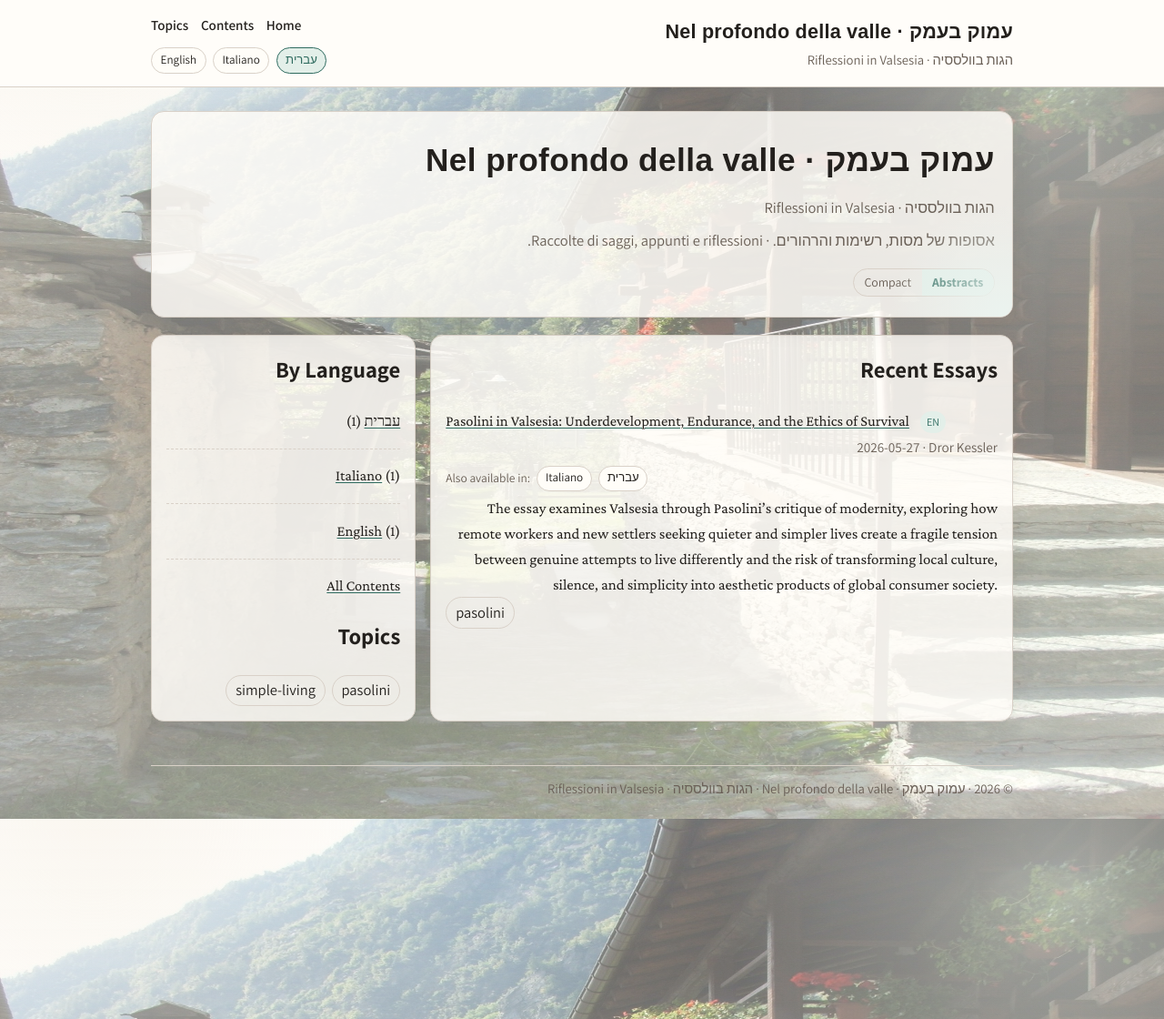
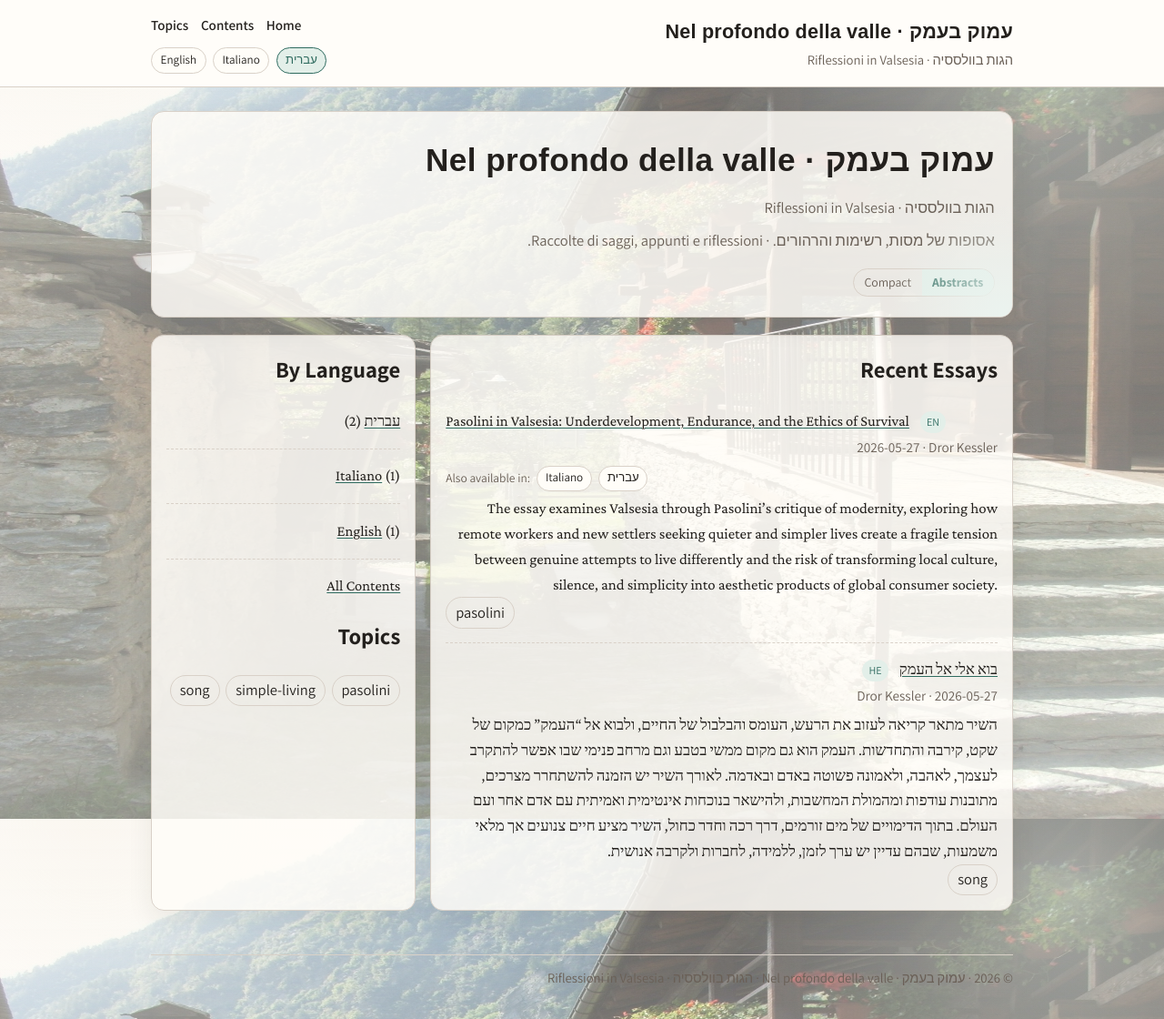
Before and after one commit to dror27/valsesia, a Jekyll site: the page built from index.md, in a window 1280 px wide and 1120 px high. Shown: the whole window at 91% size. Built offline with Jekyll 4.4.1, drawn with Linux system fonts in a browser that asks for light colours; some web fonts are replaced.

Commit message:
song added

```diff
--- /dev/null
+++ b/_essays_he/come_to_me_to_the_valley.md
@@ -0,0 +1,60 @@
+---
+title: "בוא אלי אל העמק"
+date: 2026-05-27
+summary: "שיר כמיהה אל מי שאני בעמק"
+long_summary: "השיר מתאר קריאה לעזוב את הרעש, העומס והבלבול של החיים, ולבוא אל “העמק” כמקום של שקט, קירבה והתחדשות. העמק הוא גם מקום ממשי בטבע וגם מרחב פנימי שבו אפשר להתקרב לעצמך, לאהבה, ולאמונה פשוטה באדם ובאדמה. לאורך השיר יש הזמנה להשתחרר מצרכים, מתובנות עודפות ומהמולת המחשבות, ולהישאר בנוכחות אינטימית ואמיתית עם אדם אחר ועם העולם. בתוך הדימויים של מים זורמים, דרך רכה וחדר כחול, השיר מציע חיים צנועים אך מלאי משמעות, שבהם עדיין יש ערך לזמן, ללמידה, לחברות ולקרבה אנושית."
+author: "Dror Kessler"
+tags:
+  - song
+translation_key: come_to_me_to_the_valley
+related_reading:
+  - title: "בוא אלי אל העמק - הקלטת דמו"
+    url: "https://soundcloud.com/drorkessler/ocme-to-the-valley"
+---
+
+<pre class="song-lyrics">
+בוא אלי אל העמק
+אל השלג, אל השמש
+אל הרוח הטובה
+בוא קרוב אל עצמך
+
+בוא אלי אל העמק
+אל הדלת המייחלת
+אל החדר הכחול
+בוא עכשיו, אתה יכול
+
+להביט לה בעיניים
+להשאר איתה בשניים
+להתקרב כל יום עוד קצת
+להשאר אני ואת
+
+בוא אלי אל העמק
+עננים של צדק
+מפנים עכשיו מקום
+בוא בשקט, בוא בתום
+
+בוא אלי אל העמק
+צודק השביל, רכה הדרך
+המים שוב זורמים
+שים בצד את הצרכים
+
+להביט לה בעיניים
+להשאר איתה בשניים
+להתקרב כל יום עוד קצת
+להשאר אני ואת
+
+ערמות של תובנות
+ערנות, ימים, לילות
+קופסאות ומגירות
+עקצוצים והזיות
+
+בוא אלי אל העמק
+צא ולמד, כתוב עוד פרק
+התחזק באמונה
+האחז באדמה
+
+בוא אלי אל העמק
+יש לזמן עדיין ערך
+בוא עכשיו, מהר
+בוא אלי, חבר
+</pre>
--- a/assets/css/style.css
+++ b/assets/css/style.css
@@ -526,6 +526,25 @@ html[lang="he"] .essay-content {
   }
 }
 
+.song-lyrics {
+  font-family: Georgia, serif;
+  white-space: pre-wrap;
+  line-height: 1.8;
+  margin: 2em 0;
+  padding: 1em;
+  background: var(--accent-soft);
+  border-left: 3px solid var(--accent);
+  border-radius: 4px;
+}
+
+@media (prefers-reduced-motion: reduce) {
+  * {
+    animation: none !important;
+    transition: none !important;
+    scroll-behavior: auto !important;
+  }
+}
+
 @media (max-width: 860px) {
   body {
     background-attachment: scroll, scroll, scroll, scroll, scroll;
```
Also changed, not shown: README.md.
